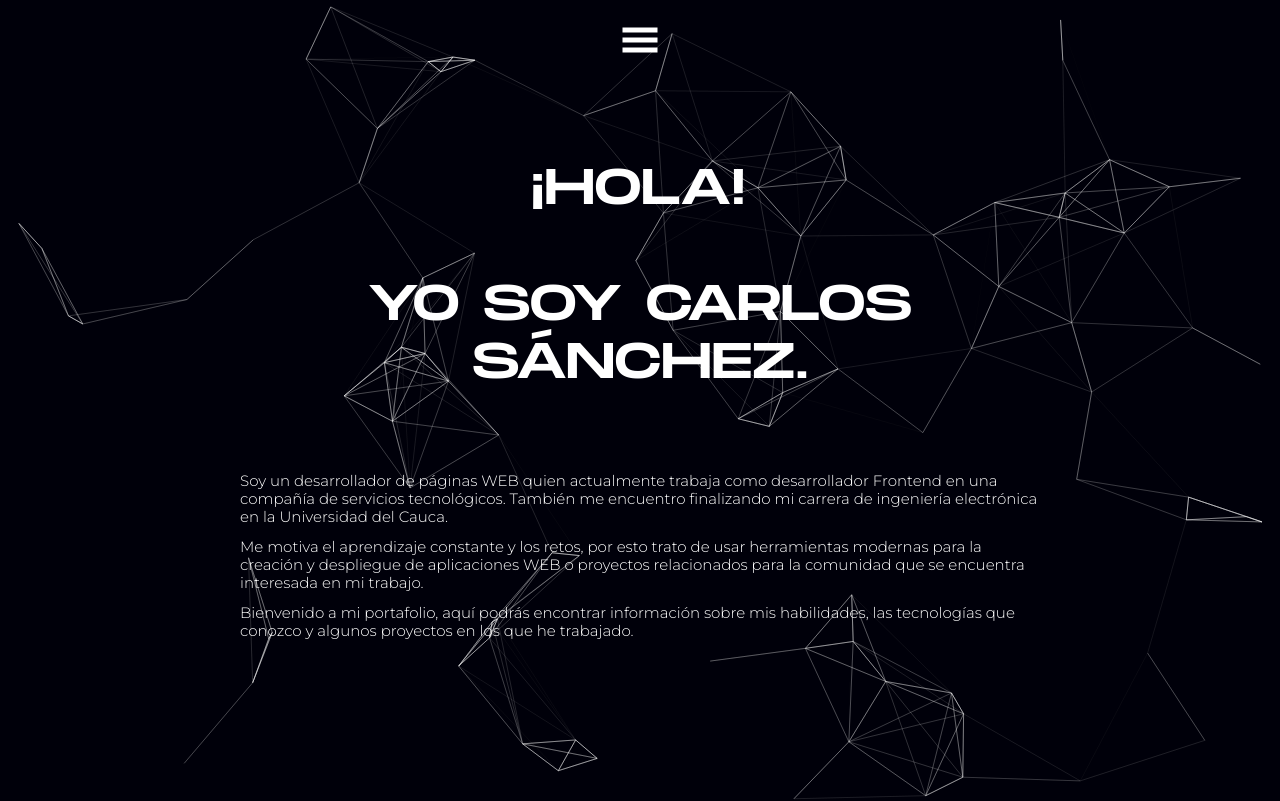
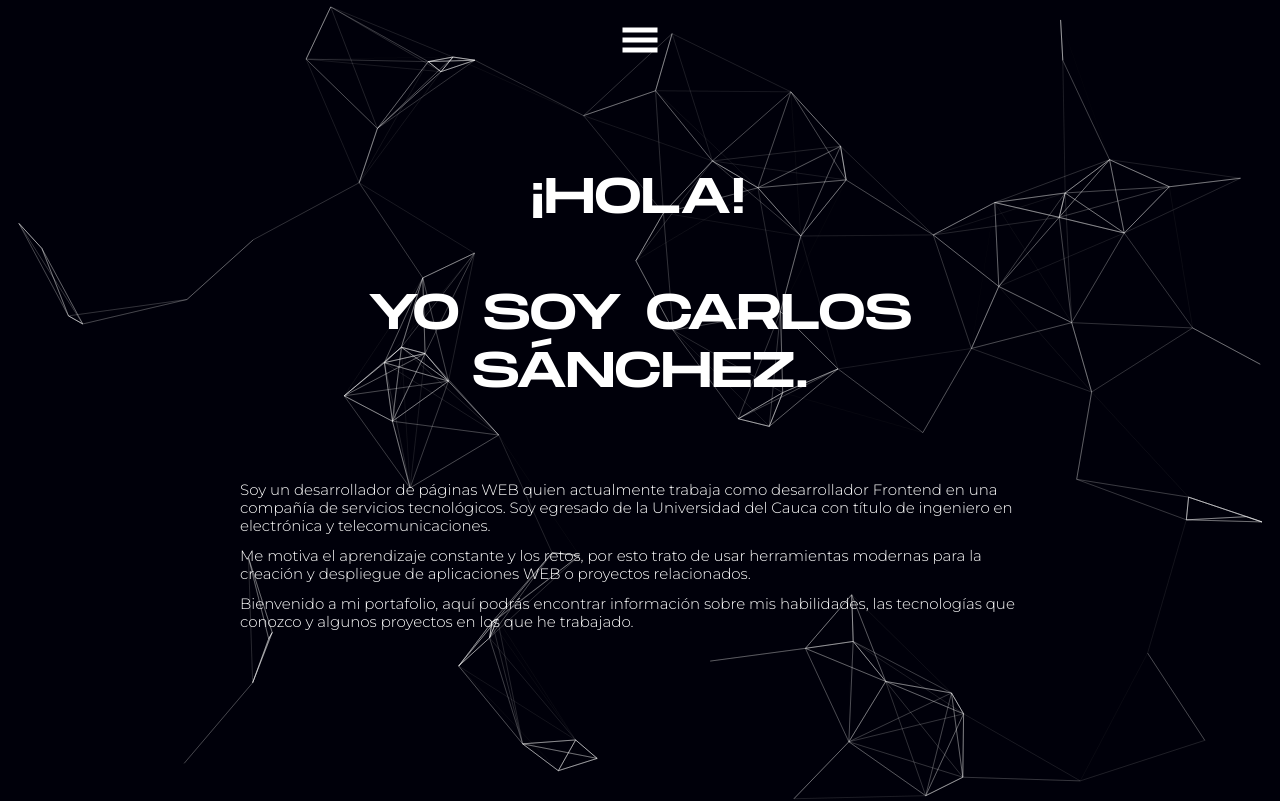
Before and after one commit to scarlos723/vite-portafolio, a React (Vite) app: page / in a window 1280 px wide. Shown: the top 801 px of the page. Built offline with nearby package versions, Linux system fonts and the light colour scheme.

Commit message:
fix text

```diff
--- a/src/components/Introduction/index.jsx
+++ b/src/components/Introduction/index.jsx
@@ -16,12 +16,12 @@ export const Introduction = () => {
           <p>
             Soy un desarrollador de páginas WEB quien actualmente trabaja como desarrollador
             Frontend en una compañía de servicios tecnológicos.
-            También me encuentro finalizando mi carrera de ingeniería electrónica en la Universidad del Cauca.
+            Soy egresado de la Universidad del Cauca con título de ingeniero en electrónica y telecomunicaciones.
           </p>
           <p>
             Me motiva el aprendizaje constante y los retos, por esto trato de usar herramientas
             modernas para la creación y despliegue de aplicaciones WEB
-            o proyectos relacionados para la comunidad que se encuentra interesada en mi trabajo.
+            o proyectos relacionados.
           </p>
           <p>
             Bienvenido a mi portafolio, aquí podrás encontrar información
--- a/src/components/Works/index.jsx
+++ b/src/components/Works/index.jsx
@@ -91,7 +91,7 @@ export default function Works () {
 
             <div>
               <p>
-              Requi es un producto que apenas se está creando y actualmente se encuentra en fase de desarrollo.
+              Retri es un producto que apenas se está creando y actualmente se encuentra en fase de desarrollo.
               El website en fase de desarrollo contiene la información de lo que será un Web App que va a
               revolucionar el alquiler de maquinaria pesada.
               </p>
--- a/src/styles/Animations.jsx
+++ b/src/styles/Animations.jsx
@@ -5,7 +5,7 @@ from{
   width: 0;
 }
 to{
-  width: 7ch;
+  width: 8ch;
 }
 `
 const blinkKeyframes = keyframes`
```
